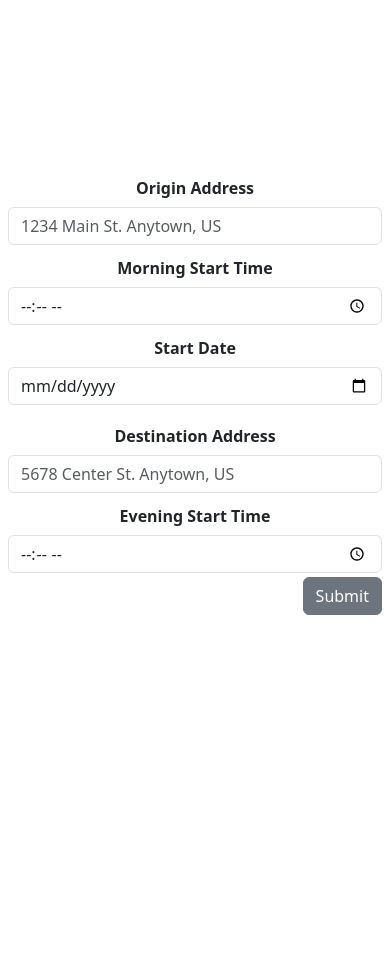
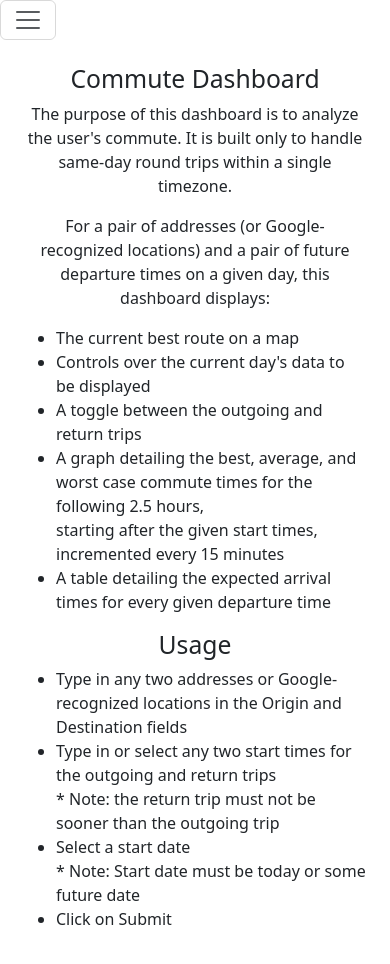
Before and after one commit to johnny123214133/CommuteDashboard, a React (Vite) app in the folder commuteDashboard/: page / in a window 390 px wide. Shown: the top 964 px of the page. Before the commit the page ends 844 px from the top, so only its background shows below. Built offline with nearby package versions, Linux system fonts and the light colour scheme.

Commit message:
added responsive design, dashboard description, and usage instructions. removed unnecessary packages.

```diff
--- a/commuteDashboard/package.json
+++ b/commuteDashboard/package.json
@@ -18,9 +18,8 @@
     "react": "^18.3.1",
     "react-apexcharts": "^1.4.1",
     "react-bootstrap": "^2.10.3",
-    "react-datepicker": "^7.2.0",
     "react-dom": "^18.3.1",
-    "react-time-picker": "^7.0.0"
+    "react-responsive": "^10.0.0"
   },
   "devDependencies": {
     "@types/react": "^18.3.3",
--- a/commuteDashboard/src/components/CommuteTable.jsx
+++ b/commuteDashboard/src/components/CommuteTable.jsx
@@ -6,6 +6,9 @@ import Row from 'react-bootstrap/Row';
 import Col from 'react-bootstrap/Col';
 
 import Table from 'react-bootstrap/Table';
+
+import MediaQuery from "react-responsive";
+import { LG_CUTOFF } from '../utils/constants.js'
 
 export default function CommuteTable() {
 	const [tripData] = useContext(TripDataContext)
@@ -48,8 +51,9 @@ export default function CommuteTable() {
 
 	return (
 		<>
-			{tripData && activeDay && arrivalEstimates &&
-			(<Table striped="columns" responsive style={{fontSize: 12}}>
+			<MediaQuery minWidth={LG_CUTOFF}>
+				{tripData && activeDay && arrivalEstimates && (
+					<Table striped="columns" responsive style={{fontSize: 12}}>
 						<tbody>
 						<tr>
 							<td><b>Departure Time</b></td>
@@ -85,8 +89,39 @@ export default function CommuteTable() {
 							})}
 						</tr>
 						</tbody>
-			</Table>)
+					</Table>
+				)}
+			</MediaQuery>
+			<MediaQuery maxWidth={LG_CUTOFF}>
+				{tripData && activeDay && arrivalEstimates && (
+					<Table striped responsive style={{fontSize: 12}}>
+						<thead>
+							<tr>
+								<th><b>Departure Time</b></th>
+								<th>Best Case Arrival Time</th>
+								<th>Avg. Case Arrival Time</th>
+								<th>Worst Case Arrival Time</th>
+							</tr>
+						</thead>
+						<tbody>
+							{(function (rows, i, len) {
+								while (i < len) {
+									rows.push(
+										<tr key={i}>
+											<td key={'d_' + i}>{arrivalEstimates.departureTimes[i]}</td>
+											<td key={'b_' + i}>{arrivalEstimates.bestArrivalTimes[i]}</td>
+											<td key={'a_' + i}>{arrivalEstimates.avgArrivalTimes[i]}</td>
+											<td key={'w_' + i}>{arrivalEstimates.worstArrivalTimes[i]}</td>
+										</tr>
+									)
+									i++
 								}
+								return rows;
+							})([], 0, arrivalEstimates.departureTimes.length)}
+						</tbody>
+					</Table>
+				)}
+			</MediaQuery>
 		</>
 	)
 }
--- a/commuteDashboard/src/components/Dashboard.jsx
+++ b/commuteDashboard/src/components/Dashboard.jsx
@@ -1,4 +1,4 @@
-import { useContext } from 'react'
+import { useContext, useEffect } from 'react'
 
 import Button from 'react-bootstrap/Button';
 import Form from 'react-bootstrap/Form';
@@ -9,25 +9,66 @@ import Stack from 'react-bootstrap/Stack'
 import NavBar from './NavBar/NavBar.jsx'
 import CommuteAnalysis from './CommuteAnalysis.jsx'
 import GoogleMap from './GoogleMap.jsx'
-import { IsLoadingContext } from './contexts/CommuteDataContext/CommuteDataContext'
+import { IsLoadingContext, ShowInstructionsContext } from './contexts/CommuteDataContext/CommuteDataContext'
+
+import MediaQuery from "react-responsive";
+import { LG_CUTOFF } from '../utils/constants.js'
 
 import './Dashboard.css'
 
 function Dashboard() {
 	const [isLoading] = useContext(IsLoadingContext)
+	const [showInstructions] = useContext(ShowInstructionsContext)
 
 	return (
 		<>
-			{/*<div className="h-100">*/}
-				<NavBar />
-				{isLoading &&  (<h1>Loading...</h1>) }
-				{!isLoading && (
-					<Stack className="h-100" direction="horizontal" gap={2}>
+			<NavBar />
+			{showInstructions && (
+				<div className="p-4">
+					<h2>Commute Dashboard</h2>
+					<p>The purpose of this dashboard is to analyze the user's commute. It is built only to handle same-day round trips within a single timezone.</p>
+					<p>For a pair of addresses (or Google-recognized locations) and a pair of future departure times on a given day,
+						this dashboard displays: </p>
+					<ul className="text-start">
+						<li>The current best route on a map</li>
+						<li>Controls over the current day's data to be displayed</li>
+						<li>A toggle between the outgoing and return trips</li>
+						<li>
+							A graph detailing the best, average, and worst case commute times for the following 2.5 hours, <br/>
+							starting after the given start times, incremented every 15 minutes
+						</li>
+						<li>A table detailing the expected arrival times for every given departure time</li>
+					</ul>
+					<h2>Usage</h2>
+					<ul className="text-start">
+						<li>Type in any two addresses or Google-recognized locations in the Origin and Destination fields</li>
+						<li>Type in or select any two start times for the outgoing and return trips
+							<br/>* Note: the return trip must not be sooner than the outgoing trip
+						</li>
+						<li>Select a start date
+							<br/>* Note: Start date must be today or some future date
+						</li>
+						<li>Click on Submit</li>
+					</ul>
+				</div>
+			)}
+			{isLoading &&  (<div style={{height: "80vh"}}><h1 className="m-2">Loading...</h1></div>) }
+			{!isLoading && (
+				<MediaQuery minWidth={LG_CUTOFF}>
+					<Stack direction="horizontal" gap={2}>
 						<div className="p-2"><GoogleMap /></div>
 						<div className="p-2 " style={{width: "100%"}}><CommuteAnalysis /></div>
 					</Stack>
-				)}
-			{/*</div>*/}
+				</MediaQuery>
+			)}
+			{!isLoading && (
+				<MediaQuery maxWidth={LG_CUTOFF}>
+					<Stack direction="vertical" gap={2}>
+						<div className="p-2"><GoogleMap /></div>
+						<div className="p-2 " style={{width: "100%"}}><CommuteAnalysis /></div>
+					</Stack>
+				</MediaQuery>
+			)}
 		</>
 	)
 }
--- a/commuteDashboard/src/components/NavBar/NavBar.jsx
+++ b/commuteDashboard/src/components/NavBar/NavBar.jsx
@@ -1,26 +1,25 @@
-import Button from 'react-bootstrap/Button';
-import Form from 'react-bootstrap/Form';
-import Col from 'react-bootstrap/Col';
-import Row from 'react-bootstrap/Row';
+import Button from 'react-bootstrap/Button'
+import Form from 'react-bootstrap/Form'
+import Col from 'react-bootstrap/Col'
+import Row from 'react-bootstrap/Row'
 import Stack from 'react-bootstrap/Stack'
-// import DatePicker from "react-datepicker";
-// import TimePicker from 'react-time-picker'
+import Navbar from 'react-bootstrap/Navbar'
 
-// import "react-datepicker/dist/react-datepicker.css";
-// import 'react-time-picker/dist/TimePicker.css';
-// import 'react-clock/dist/Clock.css';
+import MediaQuery from 'react-responsive'
 
-import { HOUR_TO_MINUTES, MINUTE_TO_MILLISECONDS } from '../../utils/constants.js'
+import { HOUR_TO_MINUTES, MINUTE_TO_MILLISECONDS, LG_CUTOFF } from '../../utils/constants.js'
 
 import './NavBar.css'
 
 import { useState, useContext } from 'react'
 import { RouteParamsContext, ShowMorningContext } from '../contexts/CommuteDataContext/CommuteDataContext'
 
-
 function NavBar() {
 	const [setParams] = useContext(RouteParamsContext)
 	const [showMorning, setShowMorning] = useContext(ShowMorningContext)
+	const [morningTime, setMorningTime] = useState()
+	const [eveningTime, setEveningTime] = useState()
+	const [startDate, setStartDate] = useState()
 
 	const [input, setInput] = useState({
 		originAddress : '',
@@ -40,18 +39,21 @@ function NavBar() {
 
 	function handleDateChange(event) {
 		var dateString = event.target.value
+		setStartDate(event.target.value)
 		var components = dateString.split('-')
 		dateString = [components[1], components[2], components[0]].join('-')
     setInput({...input, startDate : new Date(dateString).getTime()})
 	}
 
 	function handleMorningTimeChange(event) {
+		setMorningTime(event.target.value)
 		var components = event.target.value.split(':')
 		components = components.map(item => {return Number(item)})
 		setInput({...input, morningTimeDelta : components})
 	}
 
 	function handleEveningTimeChange(event) {
+		setEveningTime(event.target.value)
 		var components = event.target.value.split(':')
 		components = components.map(item => {return Number(item)})
 		setInput({...input, eveningTimeDelta : components})
@@ -103,7 +105,11 @@ function NavBar() {
 
 	return (
 		<>
-			<Stack className="sticky-top pt-4 px-2 bg-white" direction="vertical">
+			<MediaQuery minWidth={LG_CUTOFF}>
+				<Navbar className="p-0 bg-white" sticky="top" expand="lg">
+					<Navbar.Toggle aria-controls="basic-navbar-nav" />
+					<Navbar.Collapse id="basic-navbar-nav">
+					<Stack className="pt-4 px-2 bg-white" direction="vertical">
 						<Row>
 							<Col md={6}>
 								<Form.Group as={Row} className="mb-1" controlId="originInput">
@@ -111,7 +117,7 @@ function NavBar() {
 										<b>Origin Address</b>
 									</Form.Label>
 									<Col sm={8} md={8}>
-								<Form.Control type="text" onChange={handleOriginChange} placeholder="1234 Main St. Anytown, US" />
+										<Form.Control type="text" value={input.originAddress} onChange={handleOriginChange} placeholder="1234 Main St. Anytown, US" />
 									</Col>
 								</Form.Group>
 							</Col>
@@ -125,7 +131,7 @@ function NavBar() {
 												</Form.Label>
 											</Col>
 											<Col sm={4} md={5}>
-										<Form.Control type="time" onChange={handleMorningTimeChange} />
+												<Form.Control type="time" value={morningTime} onChange={handleMorningTimeChange} />
 											</Col>
 										</Form.Group>
 									</Col>
@@ -137,7 +143,7 @@ function NavBar() {
 												</Form.Label>
 											</Col>
 											<Col sm={6} md={7}>
-										<Form.Control type="date" onChange={handleDateChange} />
+												<Form.Control type="date" value={startDate} onChange={handleDateChange} />
 											</Col>
 										</Form.Group>
 									</Col>
@@ -153,7 +159,7 @@ function NavBar() {
 										</Form.Label>
 									</Col>
 									<Col sm={8} md={8}>
-								<Form.Control type="text" onChange={handleDestinationChange} placeholder="5678 Center St. Anytown, US" />
+										<Form.Control type="text" value={input.destinationAddress} onChange={handleDestinationChange} placeholder="5678 Center St. Anytown, US" />
 									</Col>
 								</Form.Group>
 							</Col>
@@ -167,7 +173,7 @@ function NavBar() {
 												</Form.Label>
 											</Col>
 											<Col sm={4} md={5}>
-										<Form.Control type="time" onChange={handleEveningTimeChange} />
+												<Form.Control type="time" value={eveningTime} onChange={handleEveningTimeChange} />
 											</Col>
 										</Form.Group>
 									</Col>
@@ -182,6 +188,69 @@ function NavBar() {
 							</Col>
 						</Row>
 					</Stack>
+					</Navbar.Collapse>
+				</Navbar>
+			</MediaQuery>
+			<MediaQuery maxWidth={LG_CUTOFF}>
+				<Navbar className="p-0 bg-white" sticky="top" expand="lg">
+					<Navbar.Toggle aria-controls="basic-navbar-nav" />
+					<Navbar.Collapse id="basic-navbar-nav">
+					<Stack className="mb-2 px-2 bg-white" direction="vertical">
+						<Form.Group as={Row} className="mb-1" controlId="originInput">
+							<Form.Label column sm={4} md={4}>
+								<b>Origin Address</b>
+							</Form.Label>
+							<Col sm={8} md={8}>
+								<Form.Control type="text" value={input.originAddress} onChange={handleOriginChange} placeholder="1234 Main St. Anytown, US" />
+							</Col>
+						</Form.Group>
+						<Form.Group as={Row} className="mb-1" controlId="destinationInput">
+							<Col sm={4} md={4}>
+								<Form.Label column >
+									<b>Destination Address</b>
+								</Form.Label>
+							</Col>
+							<Col sm={8} md={8}>
+								<Form.Control type="text" value={input.destinationAddress} onChange={handleDestinationChange} placeholder="5678 Center St. Anytown, US" />
+							</Col>
+						</Form.Group>
+						<Form.Group as={Row} className="mb-1" controlId="morningStartTimeInput">
+							<Col sm={8} md={7}>
+								<Form.Label column >
+									<b>Morning Start Time</b>
+								</Form.Label>
+							</Col>
+							<Col sm={4} md={5}>
+								<Form.Control type="time" value={morningTime} onChange={handleMorningTimeChange} />
+							</Col>
+						</Form.Group>
+						<Form.Group as={Row} className="mb-1" controlId="eveningStartTimeInput">
+							<Col sm={8} md={7}>
+								<Form.Label column >
+									<b>Evening Start Time</b>
+								</Form.Label>
+							</Col>
+							<Col sm={4} md={5}>
+								<Form.Control type="time" value={eveningTime} onChange={handleEveningTimeChange} />
+							</Col>
+						</Form.Group>
+						<Form.Group as={Row} className="mb-1" controlId="startDateInput">
+							<Col sm={6} md={5}>
+								<Form.Label column >
+									<b>Start Date</b>
+								</Form.Label>
+							</Col>
+							<Col sm={6} md={7}>
+								<Form.Control type="date" value={startDate} onChange={handleDateChange} />
+							</Col>
+						</Form.Group>
+							<Button className="mt-2" variant="secondary" onClick={handleSubmit}>
+								Submit
+							</Button>
+					</Stack>
+					</Navbar.Collapse>
+				</Navbar>
+			</MediaQuery>
 		</>
 	)
 }
--- a/commuteDashboard/src/components/contexts/CommuteDataContext/CommuteDataContext.jsx
+++ b/commuteDashboard/src/components/contexts/CommuteDataContext/CommuteDataContext.jsx
@@ -12,6 +12,7 @@ export const TripDataContext = React.createContext()
 export const WeekdaysContext = React.createContext()
 export const ActiveDayContext = React.createContext()
 export const IsLoadingContext = React.createContext()
+export const ShowInstructionsContext = React.createContext()
 
 export default function CommuteDataContext({Children}) {
 	const [params, setParams] = useState()
@@ -21,6 +22,7 @@ export default function CommuteDataContext({Children}) {
 	const [weekdays, setWeekdays] = useState()
 	const [activeDay, setActiveDay] = useState()
 	const [isLoading, setIsLoading] = useState(false)
+	const [showInstructions, setShowInstructions] = useState(true)
 
 	const abortControllerRef = useRef(null)
 
@@ -35,6 +37,7 @@ export default function CommuteDataContext({Children}) {
 		setTripData()
 		setWeekdays()
 		setActiveDay()
+		setShowInstructions(true)
 	}
 
 	useEffect(() => {
@@ -48,6 +51,7 @@ export default function CommuteDataContext({Children}) {
 				abortControllerRef.current = new AbortController()
 
 				// show lodaing message while data is loading
+				setShowInstructions(false)
 				setIsLoading(true)
 				// fetch and set location and route details
 				await getRouteDetails(params, abortControllerRef.current.signal)
@@ -94,6 +98,7 @@ export default function CommuteDataContext({Children}) {
 	return (
 		<>
 			<IsLoadingContext.Provider value={[isLoading]}>
+			<ShowInstructionsContext.Provider value={[showInstructions]}>
 			<RouteParamsContext.Provider value={[setParams]}>
 				<RouteDataContext.Provider value={[routeData]}>
 				<ShowMorningContext.Provider value={[showMorning, setShowMorning]}>
@@ -107,6 +112,7 @@ export default function CommuteDataContext({Children}) {
 				</ShowMorningContext.Provider>
 				</RouteDataContext.Provider >
 			</RouteParamsContext.Provider>
+			</ShowInstructionsContext.Provider>
 			</IsLoadingContext.Provider>
 		</>
 	)
--- a/commuteDashboard/src/utils/constants.js
+++ b/commuteDashboard/src/utils/constants.js
@@ -1,2 +1,3 @@
 export const HOUR_TO_MINUTES = 60
 export const MINUTE_TO_MILLISECONDS = 60000
+export const LG_CUTOFF = 1024
```
Also changed, not shown: commuteDashboard/src/components/CommuteDurationsGraph.jsx (+16 -6 lines), commuteDashboard/src/components/GoogleMap.jsx (+22 -1 lines), 1 other file (tests, documents, lock files or other folders). Lines whose indentation alone changed are shown as unchanged.
